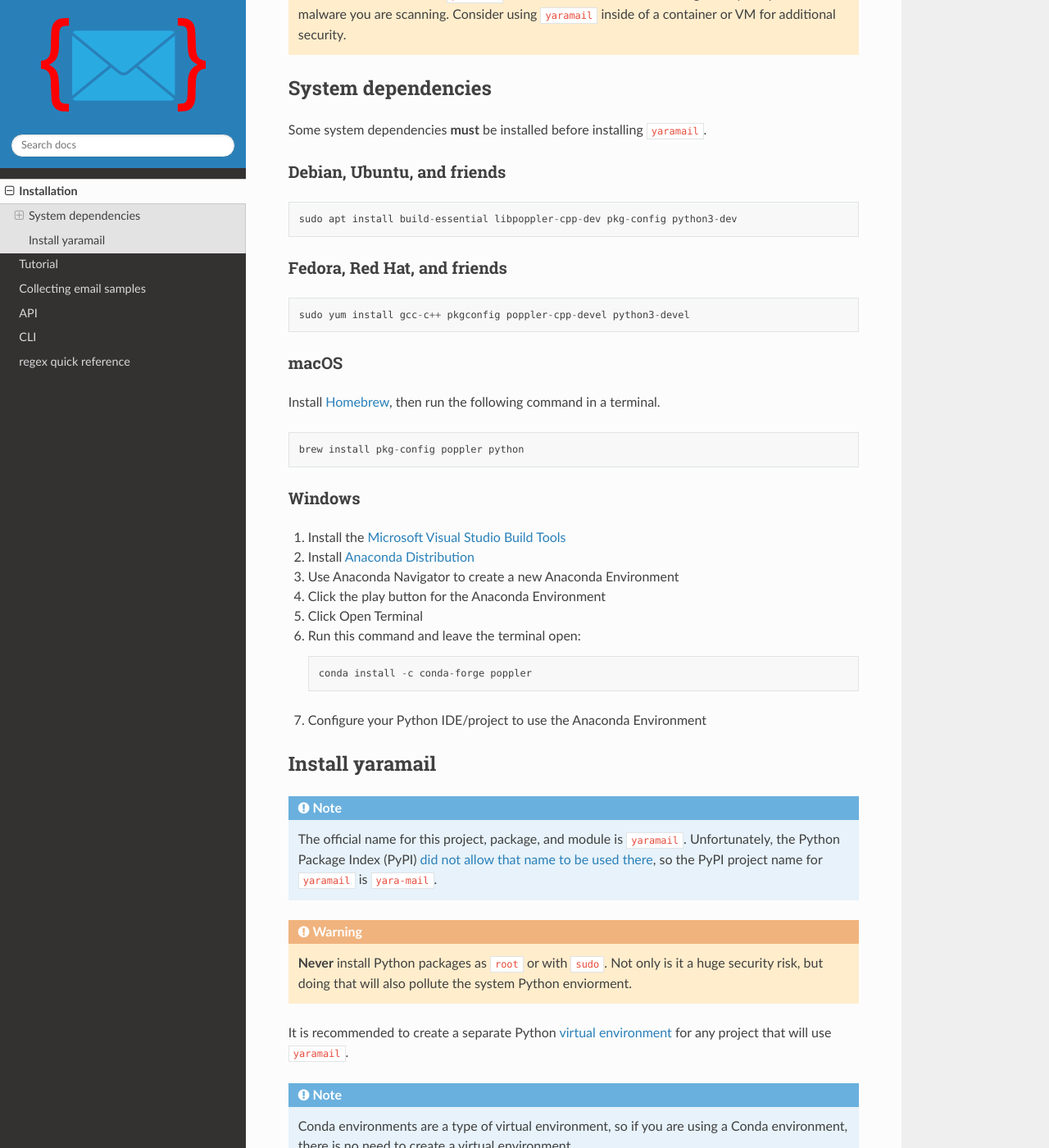
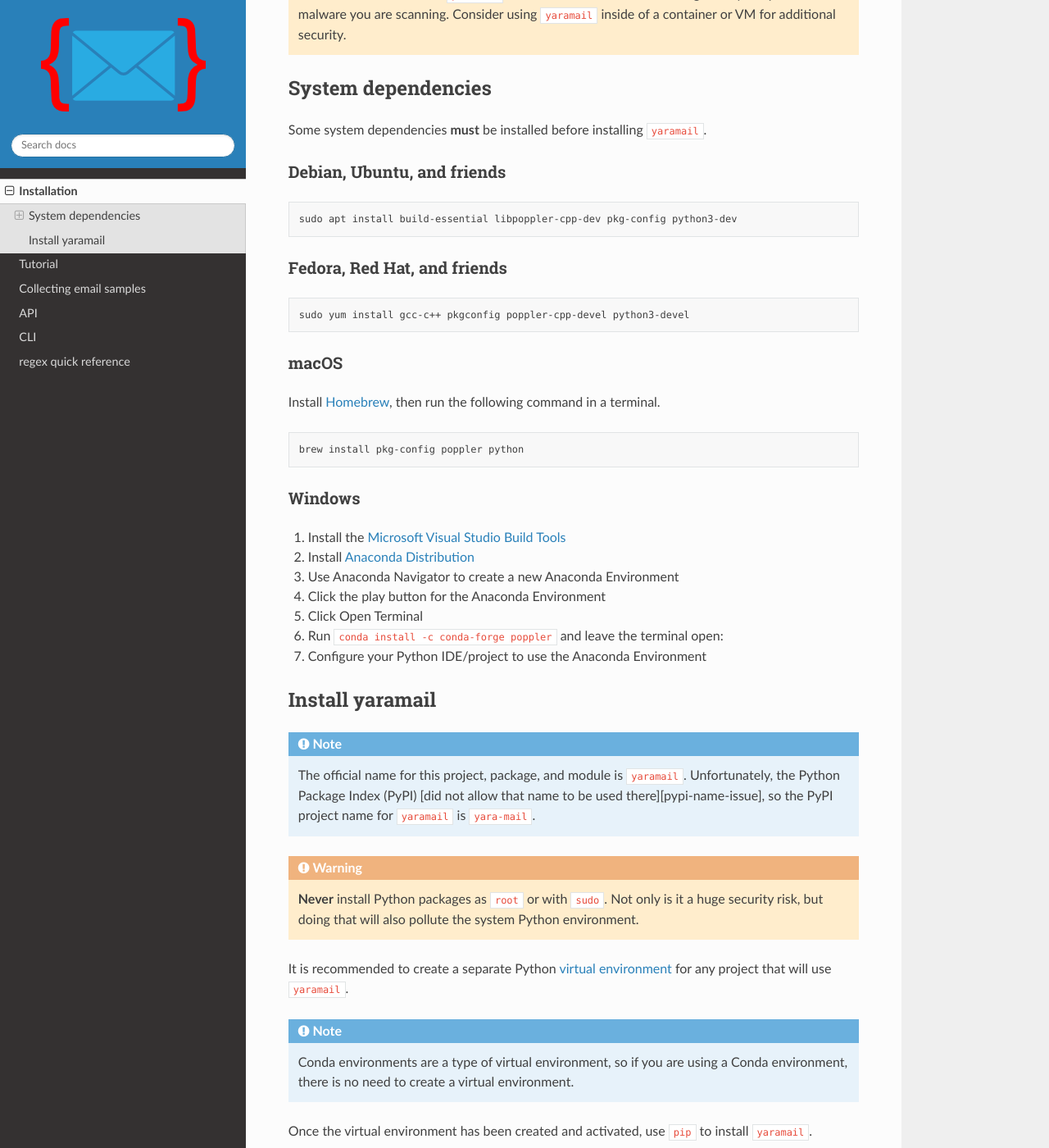
Before and after one commit to seanthegeek/yaramail, a Sphinx documentation site: the page built from docs/source/installation.md, in a window 1280 px wide and 1400 px high, scrolled down 220 px. Shown: the whole window at 82% size. Built offline with Sphinx 7.4.7 and the Read the Docs theme 2.0.0, drawn with Linux system fonts in a browser that asks for light colours; some of the changed text lies outside the part shown.

Commit message:
Update documentation

````diff
--- a/docs/source/installation.md
+++ b/docs/source/installation.md
@@ -12,13 +12,13 @@
 
 ### Debian, Ubuntu, and friends
 
-```
+```text
 sudo apt install build-essential libpoppler-cpp-dev pkg-config python3-dev
 ```
 
 ### Fedora, Red Hat, and friends
 
-```
+```text
 sudo yum install gcc-c++ pkgconfig poppler-cpp-devel python3-devel
 ```
 
@@ -26,7 +26,7 @@
 
 Install [Homebrew][homebrew], then run the following command in a terminal.
 
-```
+```text
 brew install pkg-config poppler python
 ```
 
@@ -37,10 +37,7 @@
 3. Use Anaconda Navigator to create a new Anaconda Environment
 4. Click the play button for the Anaconda Environment
 5. Click Open Terminal
-6. Run this command and leave the terminal open:
-   ```
-   conda install -c conda-forge poppler
-   ```
+6. Run `conda install -c conda-forge poppler` and leave the terminal open:
 7. Configure your Python IDE/project to use the Anaconda Environment
 
 ## Install yaramail
@@ -55,7 +52,7 @@
 ```{warning}
 **Never** install Python packages as `root` or with `sudo`. Not only is it a
 huge security risk, but doing that will also pollute the system Python
-enviorment.
+environment.
 ```
 
 It is recommended to create a separate Python [virtual environment][venv]
@@ -69,19 +66,18 @@
 Once the virtual environment has been created and activated, use `pip` to
 install `yaramail`.
 
-```
+```text
 pip3 install -U yaramail
 ```
 
 Alternatively, if you would like to install the `yaramail` CLI as a user tool,
 run this command **outside** a virtual environment:
 
-```
+```text
 pip3 install --user -U yaramail
 ```
 
 [homebrew]: https://brew.sh/
 [build_tools]: https://visualstudio.microsoft.com/downloads/#microsoft-visual-c-redistributable-for-visual-studio-2022
 [anaconda_distribution]: https://www.anaconda.com/products/distribution
-[pypi-name-issue]: https://github.com/pypa/pypi-support/issues/2098
 [venv]: https://docs.python.org/3/tutorial/venv.html
````
Also changed, not shown: README.md (+1 -2 lines), docs/source/tutorial.md (+12 -23 lines), 1 other file.
